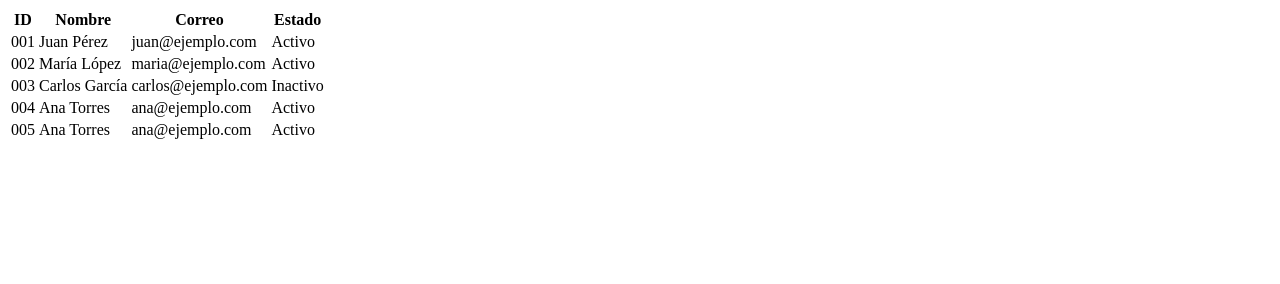
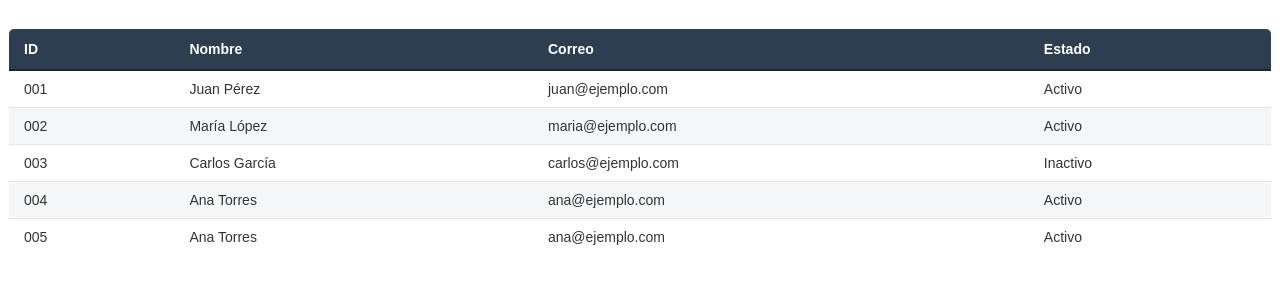
Before and after one commit to PieroZT/fundamentos-web, a plain HTML site: page practica-tablas.html in a window 1280 px wide. Drawn offline with Linux system fonts and the light colour scheme.

Commit message:
Guardado correctamente

```diff
--- a/practica-tablas.html
+++ b/practica-tablas.html
@@ -4,7 +4,7 @@
   <meta charset="UTF-8">
   <meta name="viewport" content="width=device-width, initial-scale=1.0">
   <title>Document</title>
-  <link rel="stylesheet" href="./css/estilos-formularios.css">
+  <link rel="stylesheet" href="./css/estilos-tablas.css">
 </head>
 <body>
   <div class="table-container">
```
